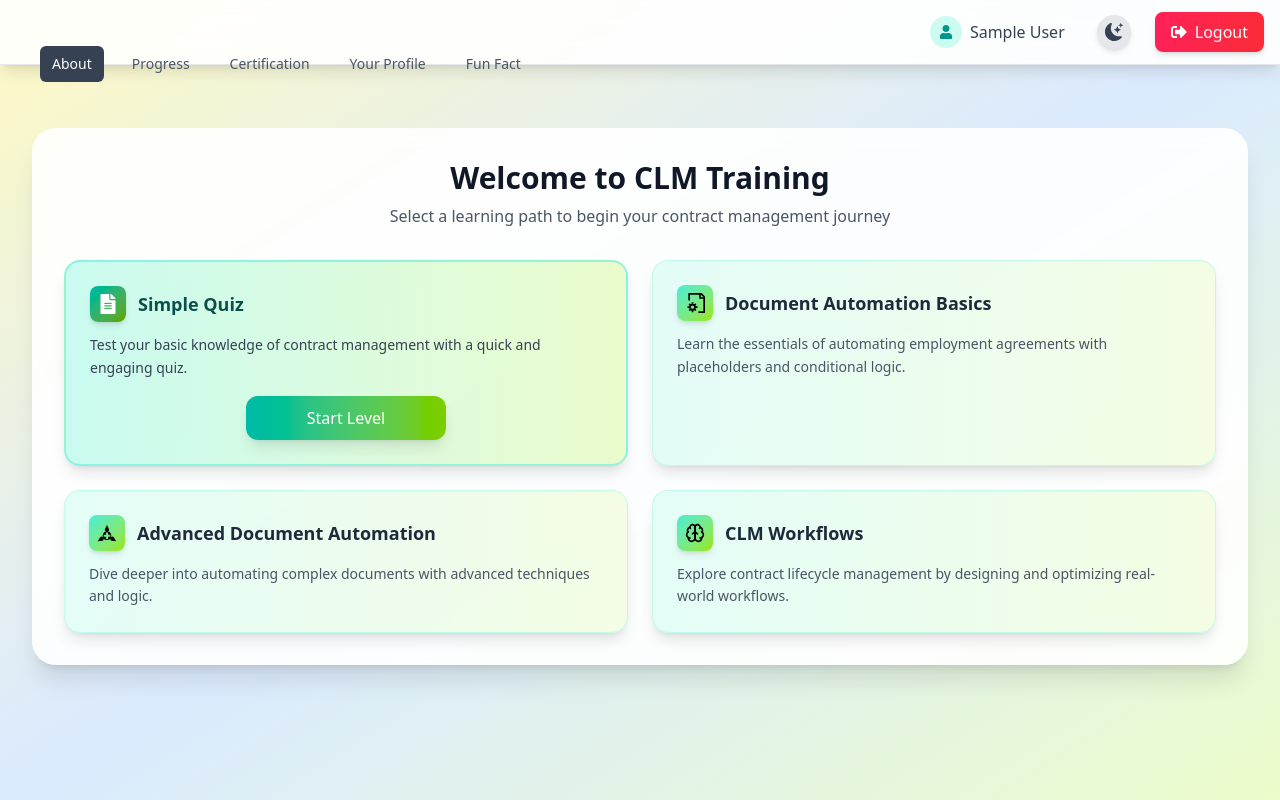
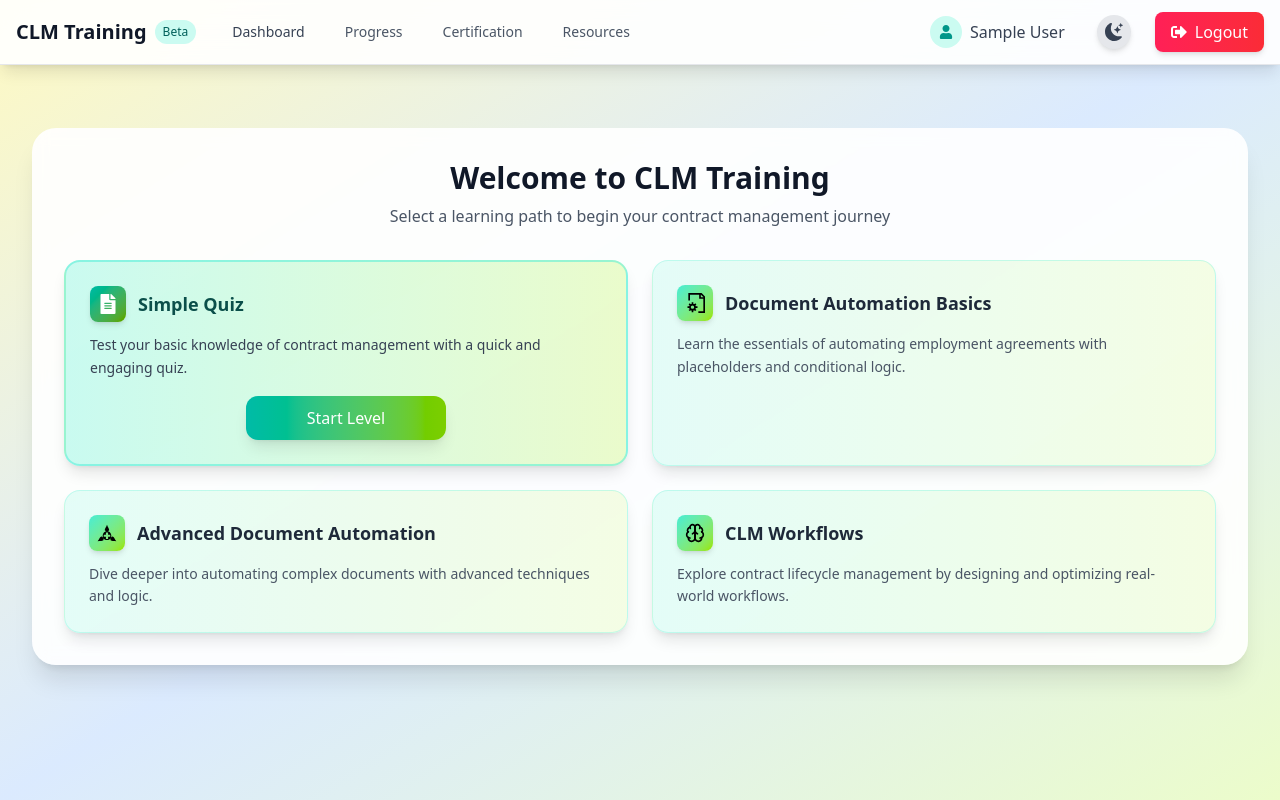
Before and after one commit to iamgaurav12/ltgame, a React (Vite) app in the folder my-react-app/: page /dashboard in a window 1280 px wide. Built offline with nearby package versions, Linux system fonts and the light colour scheme; no server answers; sample sign-in values are in the browser's storage.

Commit message:
fixed dashboard

```diff
--- a/my-react-app/src/App.tsx
+++ b/my-react-app/src/App.tsx
@@ -16,7 +16,7 @@ import { AuthProvider , useAuth } from "./context/AuthContext";
 import Login from "./Pages/Login";
 import Signup from "./Pages/Signup";
 import Dashboard from "./Pages/Dashboard";
-import ForgotPassword from "./components/ForgotPAssword";
+import ForgotPassword from "./components/ForgotPassword";
 
 const App = () => {
   return (
--- a/my-react-app/src/Pages/Header.tsx
+++ b/my-react-app/src/Pages/Header.tsx
@@ -1,132 +1,71 @@
-import React, { useEffect, useState } from "react";
+import React from "react";
 
 interface HeaderProps {
-  isDarkMode: boolean; // Prop to control dark mode
+  isDarkMode: boolean;
 }
 
 const Header: React.FC<HeaderProps> = ({ isDarkMode }) => {
-  const [slideIn, setSlideIn] = useState<boolean>(false);
-  const [menuOpen, setMenuOpen] = useState<boolean>(false);
-  const toggleMenu = () => {
-    setMenuOpen((prev) => !prev);
-  };
+  return (
+    <div className="flex items-center">
+      {/* Logo/Brand */}
+      <div className="flex items-center">
+        <span className={`text-xl font-bold ${
+          isDarkMode ? "text-white" : "text-gray-900"
+        }`}>
+          CLM Training
+        </span>
+        <span className={`ml-2 px-2 py-1 text-xs rounded-full ${
+          isDarkMode
+            ? "bg-teal-800/70 text-teal-200"
+            : "bg-teal-100 text-teal-800"
+        }`}>
+          Beta
+        </span>
+      </div>
 
-  useEffect(() => {
-    setSlideIn(true);
-  }, []);
-
-  return (
-    <div
-      className={`pt-16 pb-0 ml-6 transition-transform duration-700 ease-out transform ${
-        slideIn ? "translate-y-0" : "-translate-y-full"
-      }`}
-    >
-      <div className="hidden sm:flex flex-wrap space-x-4">
+      {/* Desktop Navigation Links - only visible on desktop */}
+      <div className="hidden md:flex ml-6 space-x-4">
         <a
           href="#"
-          onClick={(e) => e.preventDefault()} // Remove this line when implementing actual routing
-          className={`rounded-md px-3 py-2 text-sm font-medium ${
+          className={`rounded-md px-3 py-2 text-sm font-medium transition-colors duration-200 ${
             isDarkMode
-              ? "bg-gray-700 text-white hover:bg-gray-600"
-              : "bg-gray-700 text-white hover:bg-gray-600"
+              ? "text-white hover:bg-gray-800"
+              : "text-gray-700 hover:bg-gray-100"
           }`}
-          aria-current="page"
         >
-          About
+          Dashboard
         </a>
         <a
           href="#"
-          onClick={(e) => e.preventDefault()} // Remove this line when implementing actual routing
-          className={`rounded-md px-3 py-2 text-sm font-medium ${
+          className={`rounded-md px-3 py-2 text-sm font-medium transition-colors duration-200 ${
             isDarkMode
-              ? "text-white hover:bg-gray-700 hover:text-white"
-              : "text-gray-600 hover:bg-gray-700 hover:text-white"
+              ? "text-gray-300 hover:bg-gray-800 hover:text-white"
+              : "text-gray-600 hover:bg-gray-100 hover:text-gray-900"
           }`}
-          aria-current="page"
         >
           Progress
         </a>
         <a
           href="#"
-          onClick={(e) => e.preventDefault()} // Remove this line when implementing actual routing
-          className={`rounded-md px-3 py-2 text-sm font-medium ${
+          className={`rounded-md px-3 py-2 text-sm font-medium transition-colors duration-200 ${
             isDarkMode
-              ? "text-white hover:bg-gray-700 hover:text-white"
-              : "text-gray-600 hover:bg-gray-700 hover:text-white"
+              ? "text-gray-300 hover:bg-gray-800 hover:text-white"
+              : "text-gray-600 hover:bg-gray-100 hover:text-gray-900"
           }`}
         >
           Certification
         </a>
         <a
           href="#"
-          onClick={(e) => e.preventDefault()} // Remove this line when implementing actual routing
-          className={`rounded-md px-3 py-2 text-sm font-medium ${
+          className={`rounded-md px-3 py-2 text-sm font-medium transition-colors duration-200 ${
             isDarkMode
-              ? "text-white hover:bg-gray-700 hover:text-white"
-              : "text-gray-600 hover:bg-gray-700 hover:text-white"
+              ? "text-gray-300 hover:bg-gray-800 hover:text-white"
+              : "text-gray-600 hover:bg-gray-100 hover:text-gray-900"
           }`}
         >
-          Your Profile
-        </a>
-        <a
-          href="#"
-          onClick={(e) => e.preventDefault()} // Remove this line when implementing actual routing
-          className={`rounded-md px-3 py-2 text-sm font-medium ${
-            isDarkMode
-              ? "text-white hover:bg-gray-700 hover:text-white"
-              : "text-gray-600 hover:bg-gray-700 hover:text-white"
-          }`}
-          aria-current="page"
-        >
-          Fun Fact
+          Resources
         </a>
       </div>
-      <button
-        id="hamburger-menu"
-        className="sm:hidden flex flex-col space-y-1.5 w-8 h-8 justify-center items-center focus:outline-none absolute top-10 right-4"
-        onClick={toggleMenu}
-      >
-        <div className={`w-6 h-0.5 ${isDarkMode ? "bg-white" : "bg-black"}`}></div>
-        <div className={`w-6 h-0.5 ${isDarkMode ? "bg-white" : "bg-black"}`}></div>
-        <div className={`w-6 h-0.5 ${isDarkMode ? "bg-white" : "bg-black"}`}></div>
-      </button>
-      {menuOpen && (
-        <div className="sm:hidden mt-4 flex flex-col space-y-2">
-          <a
-            href="#"
-            onClick={(e) => e.preventDefault()}
-            className={`rounded-md px-3 py-2 text-sm font-medium ${
-              isDarkMode
-                ? "bg-gray-700 text-white hover:bg-gray-600"
-                : "bg-gray-700 text-white hover:bg-gray-600"
-            }`}
-          >
-            Progress
-          </a>
-          <a
-            href="#"
-            onClick={(e) => e.preventDefault()}
-            className={`rounded-md px-3 py-2 text-sm font-medium ${
-              isDarkMode
-                ? "text-white hover:bg-gray-700 hover:text-white"
-                : "text-gray-600 hover:bg-gray-700 hover:text-white"
-            }`}
-          >
-            Certification
-          </a>
-          <a
-            href="#"
-            onClick={(e) => e.preventDefault()}
-            className={`rounded-md px-3 py-2 text-sm font-medium ${
-              isDarkMode
-                ? "text-white hover:bg-gray-700 hover:text-white"
-                : "text-gray-600 hover:bg-gray-700 hover:text-white"
-            }`}
-          >
-            Your Profile
-          </a>
-        </div>
-      )}
     </div>
   );
 };
--- a/my-react-app/src/Pages/HomePage.tsx
+++ b/my-react-app/src/Pages/HomePage.tsx
@@ -1,43 +1,57 @@
 import { TypewriterEffectSmooth } from "../components/ui/Typewriter";
-import { Link } from "react-router";
+import { Link } from "react-router-dom"; // Changed from 'react-router' to 'react-router-dom'
+import { useMemo } from "react"; // Added for memoization
 
 const HomePage = () => {
-  const words = [
-    {
-      text: "Welcome",
-    },
-    {
-      text: "to",
-    },
-    {
-      text: "Lawyaltech",
-    },
-    {
-      text: "game",
-    },
-  ];
+  // Memoize the words array to prevent unnecessary recalculations
+  const words = useMemo(() => [
+    { text: "Welcome" },
+    { text: "to" },
+    { text: "Lawyaltech" },
+    { text: "game" },
+  ], []);
+
+  // Extract button classes to constants for better maintainability
+  const primaryButtonClasses = "w-40 h-10 rounded-xl bg-green-600 hover:bg-green-700 border border-transparent text-white text-sm transition-colors";
+  const secondaryButtonClasses = "w-40 h-10 rounded-xl bg-white text-green-600 border border-green-600 hover:bg-green-50 text-sm transition-colors";
 
   return (
-    <div className="flex flex-col items-center justify-center h-[40rem] bg-gradient-to-b from-green-200 to-white">
-      <p className="text-green-400 text-sm sm:text-lg mb-2">
-        Where law and technology meet to make an impact
-      </p>
+    <div className="flex flex-col items-center justify-center min-h-[40rem] bg-gradient-to-b from-green-200 to-white px-4"> {/* Added px-4 for mobile padding */}
+
       <TypewriterEffectSmooth words={words} className="mb-6" />
+
       <div className="flex flex-col md:flex-row space-y-4 md:space-y-0 space-x-0 md:space-x-4 mt-8">
-        <Link to="/login" style={{ textDecoration: 'none' }}>
-          <button className="w-40 h-10 rounded-xl bg-green-600 hover:bg-green-700 border border-transparent text-white text-sm transition-colors">
+        <Link
+          to="/login"
+          className="no-underline" // Using className instead of inline style
+        >
+          <button className={primaryButtonClasses}>
             Login
           </button>
         </Link>
-        <Link to="/signup" style={{ textDecoration: 'none' }}>
-          <button className="w-40 h-10 rounded-xl bg-white text-green-600 border border-green-600 hover:bg-green-50 text-sm transition-colors">
+        <Link
+          to="/signup"
+          className="no-underline" // Using className instead of inline style
+        >
+          <button className={secondaryButtonClasses}>
             Signup
           </button>
         </Link>
       </div>
-      <video className="w-200 py-10 rounded-lg" controls autoPlay>
-        <source src="/video.mp4" type="video/mp4" />
-      </video>
+
+      <div className="w-full max-w-4xl py-10 px-4"> {/* Added container for better video sizing */}
+        <video
+          className="w-full rounded-lg shadow-md" // Added shadow for better appearance
+          controls
+          autoPlay
+          muted // Added muted for autoplay to work in most browsers
+          loop // Added loop if you want the video to repeat
+          playsInline // Better for mobile
+        >
+          <source src="/video.mp4" type="video/mp4" />
+          Your browser does not support the video tag. {/* Fallback text */}
+        </video>
+      </div>
     </div>
   );
 };
```
Also changed, not shown: my-react-app/src/Pages/Dashboard.tsx (+50 -12 lines).
